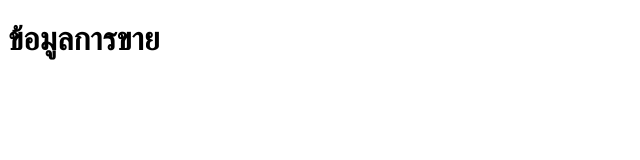
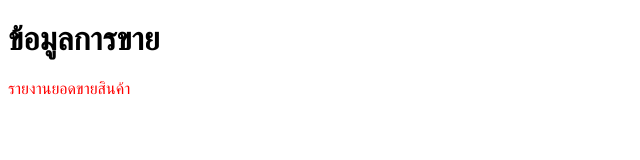
Before and after one commit to cherdkiet/nong-project, a plain HTML site: page index.html in a window 1280 px wide. Shown: the whole page, without its empty margins (0-640 px from the left). Drawn offline with Linux system fonts and the light colour scheme.

Commit message:
add report sale

```diff
--- a/index.html
+++ b/index.html
@@ -4,9 +4,14 @@
         <meta charset="UTF-8">
         <meta http-equiv="X-UA-Compatible" content="IE=edge">
         <meta name="viewposrt" content="width=device-width, initial-scale=1.0">
-
+        <style>
+            p{
+                color: red;
+            }
+        </style>
     </head>
     <body>
         <h1>ข้อมูลการขาย</h1>
+        <p>รายงานยอดขายสินค้า</p>
     </body>
 </html>
```
Also changed, not shown: readme.txt (added).
